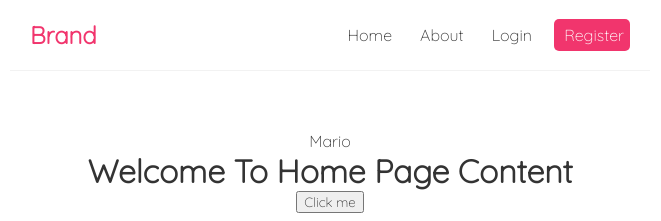
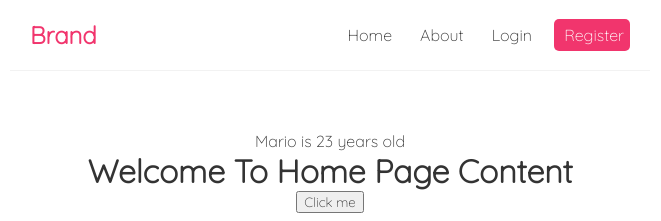
Before and after one commit to nacerkraa/Blog-ReactJs, a React (Create React App) app: page / in a window 1280 px wide. Shown: the top 221 px of the page, without its empty margins (310-971 px from the left). Built offline with nearby package versions, Linux system fonts and the light colour scheme.

Commit message:
Add age attribute

```diff
--- a/src/Home.js
+++ b/src/Home.js
@@ -2,16 +2,18 @@
 const Home = () => {
     // let name = "Mario";
     const [name,setName] = useState("Mario");
+    const [age,setAge] = useState(23);
 
     const handleClick = () => {
         setName("Kaido");
+        setAge(25);
     }
 
 
     return(
 
         <div className="Home">
-            <p>{name}</p>
+            <p>{name} is {age} years old</p>
             <h1>Welcome To Home Page Content</h1>
             <button onClick={handleClick}>Click me</button>
         </div>
```
